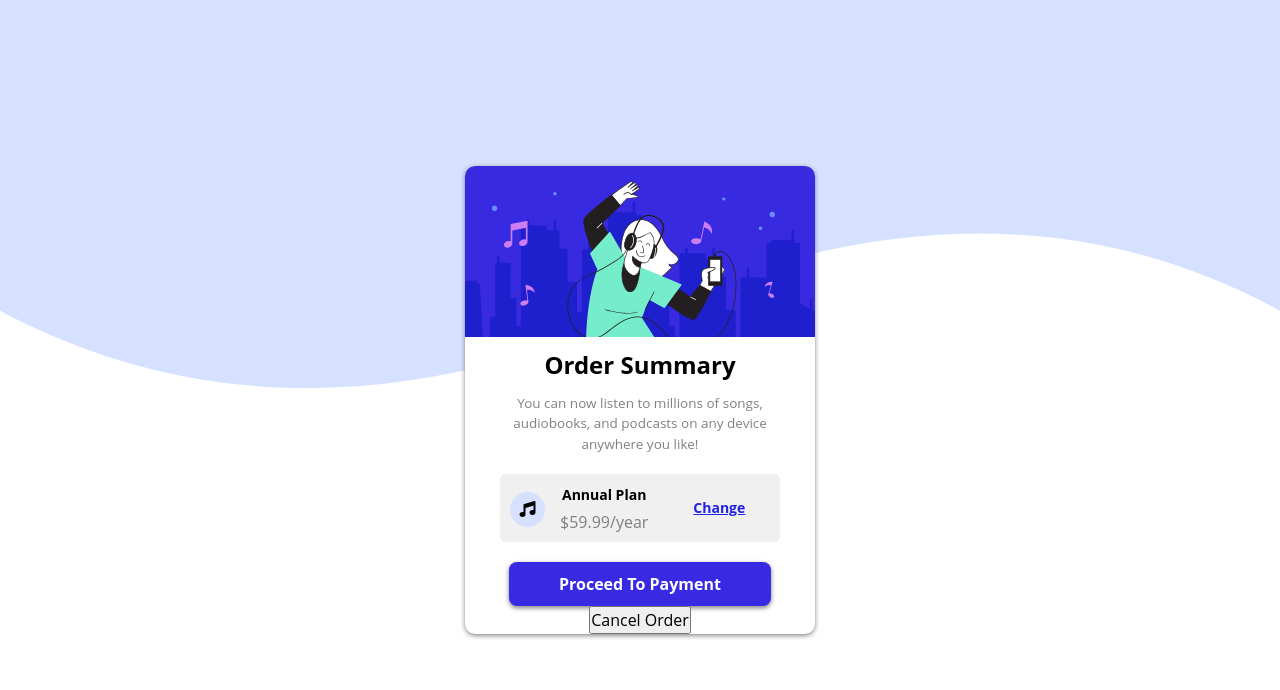
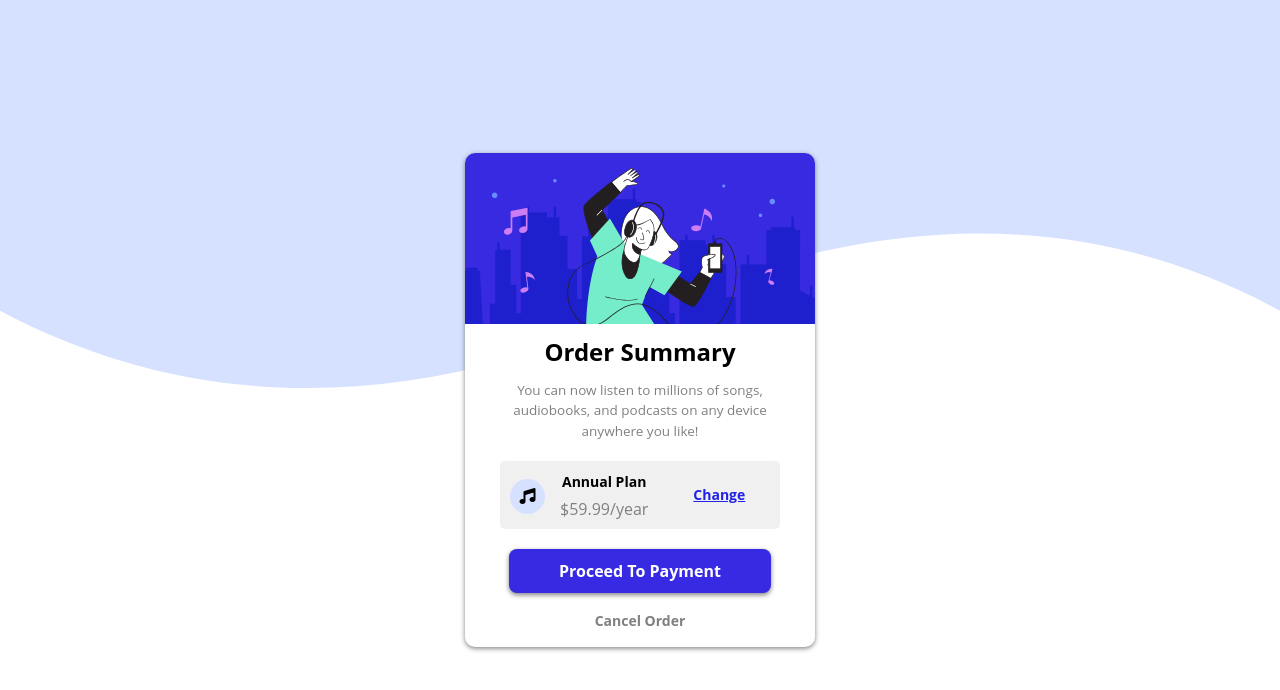
Before and after one commit to Lucify12/Order-summary-component, a plain HTML site: page index.html in a window 1280 px wide. Drawn offline with Linux system fonts and the light colour scheme.

Commit message:
[Change log]
1. Removed Useless Comments
2. Removed picture tag no need for it
3. Changed "Cancel order" button to an anchor tag makes for sense

```diff
--- a/index.html
+++ b/index.html
@@ -15,9 +15,7 @@
 <body>
   <main>
     <article>
-      <picture>
-        <img src="./images/illustration-hero.svg" alt="">
-      </picture>
+      <img src="./images/illustration-hero.svg" alt="">
       <h1 class="title">Order Summary</h1>
       <p class="summary">You can now listen to millions of songs, audiobooks, and podcasts on any
         device anywhere you like!</p>
@@ -34,24 +32,11 @@
       <div class="button">
         <button class="ptp-button">Proceed To Payment</button>
       </div>
-      <div class="cancel-button">
-        <button>Cancel Order</button>
+      <div class="cancel-link">
+        <a href="#">Cancel Order</a>
       </div>
     </article>
   </main>
-
-  <!--  Order Summary
-
-  You can now listen to millions of songs, audiobooks, and podcasts on any
-  device anywhere you like!
-
-  Annual Plan
-  $59.99/year
-
-  Change
-
-  Proceed to Payment
-  Cancel Order-->
   <script src="https://kit.fontawesome.com/d0b70ab79f.js" crossorigin="anonymous"></script>
 </body>
 
```
